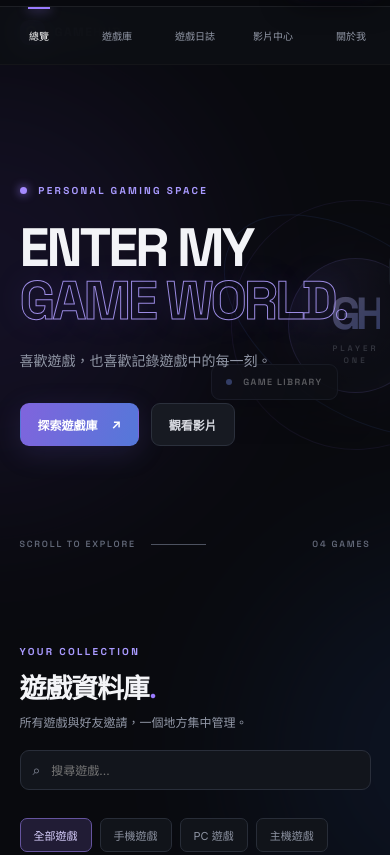
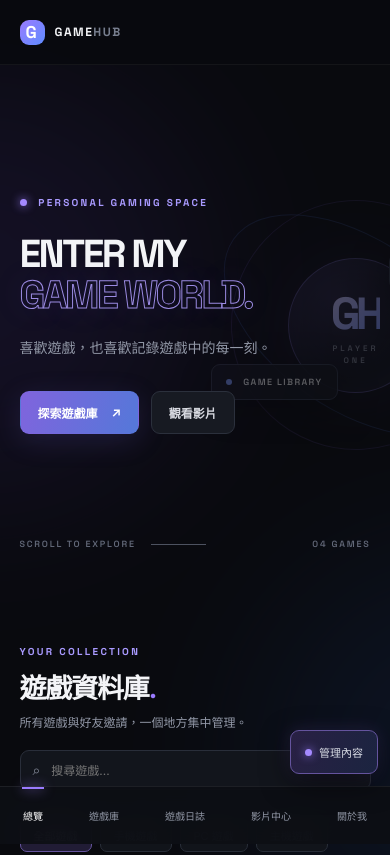
Before and after one commit to zongyou0530/game-hub, a plain HTML site: page index.html in a window 390 px wide. Shown: the top 855 px of the page. Drawn offline with Linux system fonts and the light colour scheme.

Commit message:
Fix iPhone Safari mobile navigation and admin positioning

```diff
--- a/css/style.css
+++ b/css/style.css
@@ -22,25 +22,48 @@
 @media(max-width:560px){.journal-entry{padding:15px;gap:12px}.journal-copy h3{font-size:17px}.journal-images{grid-template-columns:1fr 1fr}}
 
 
-/* Mobile usability fixes: keep the admin action visible and prevent sideways page scrolling. */
+/* iPhone Safari fixed-positioning and narrow-screen layout fixes. */
 @media (max-width: 560px) {
-  html, body {
-    width: 100%;
-    max-width: 100%;
-    overflow-x: clip;
+  /* A backdrop-filter on the sticky header creates a containing block for fixed children on iOS. */
+  .topbar {
+    -webkit-backdrop-filter: none !important;
+    backdrop-filter: none !important;
+  }
+  .main-nav {
+    position: fixed !important;
+    left: 0 !important;
+    right: 0 !important;
+    top: auto !important;
+    bottom: 0 !important;
+    width: 100vw !important;
+    height: 58px !important;
+    z-index: 1000 !important;
   }
   .admin-trigger {
     display: inline-flex !important;
     visibility: visible !important;
     opacity: 1 !important;
     position: fixed !important;
+    left: auto !important;
     right: 12px !important;
+    top: auto !important;
     bottom: calc(70px + env(safe-area-inset-bottom, 0px)) !important;
-    z-index: 100 !important;
+    z-index: 1001 !important;
     min-height: 44px;
     align-items: center;
     justify-content: center;
     pointer-events: auto !important;
+  }
+  .hero h1 {
+    font-size: clamp(36px, 10vw, 46px) !important;
+    line-height: 1.04;
+    letter-spacing: -2.5px !important;
+    max-width: 100%;
+    overflow-wrap: anywhere;
+  }
+  .hero-copy, .hero, .section {
+    min-width: 0;
+    max-width: 100%;
   }
   .filter-row {
     flex-wrap: wrap;
@@ -59,14 +82,9 @@
     white-space: normal;
     flex: 0 0 auto;
   }
-  .main-nav {
+  html, body {
     width: 100%;
-    max-width: 100vw;
-    overflow: hidden;
-  }
-  .nav-link {
-    min-width: 0;
-    flex: 1 1 0;
-    text-align: center;
+    max-width: 100%;
+    overflow-x: hidden !important;
   }
 }
```
